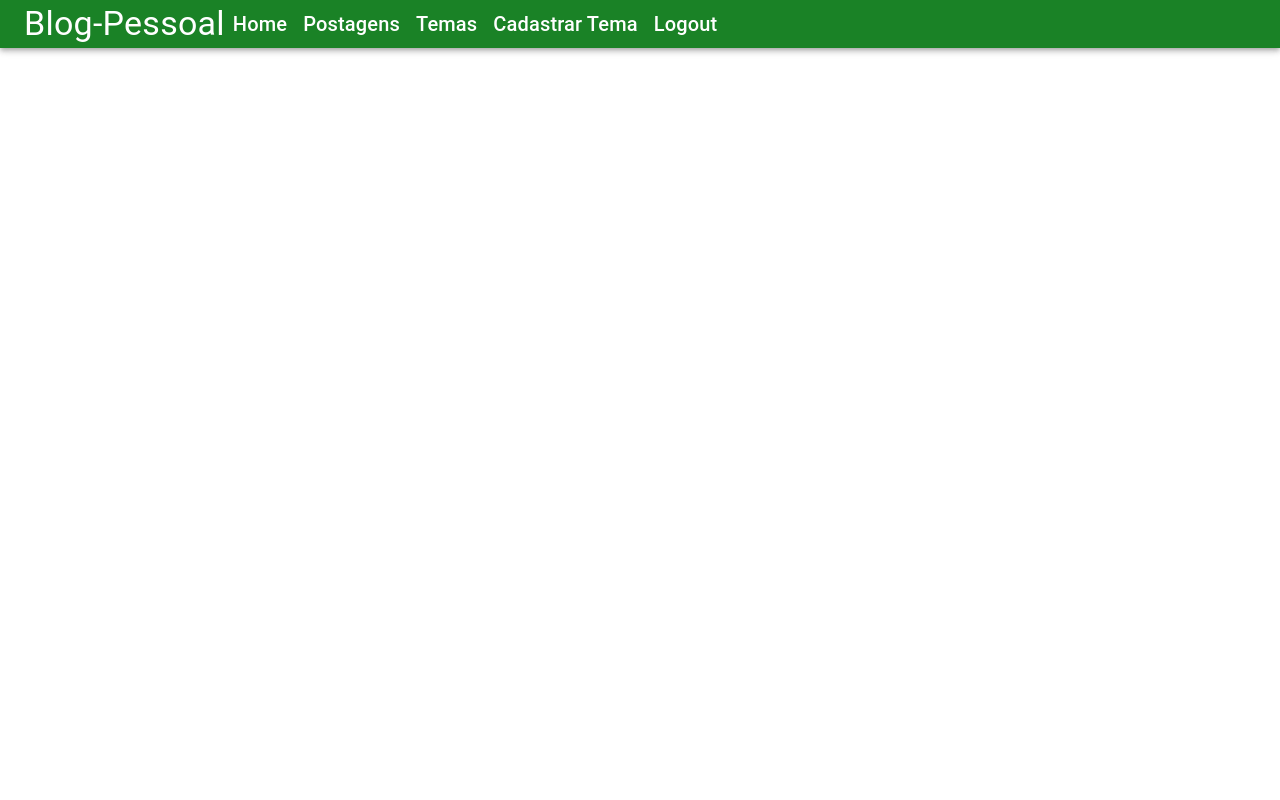
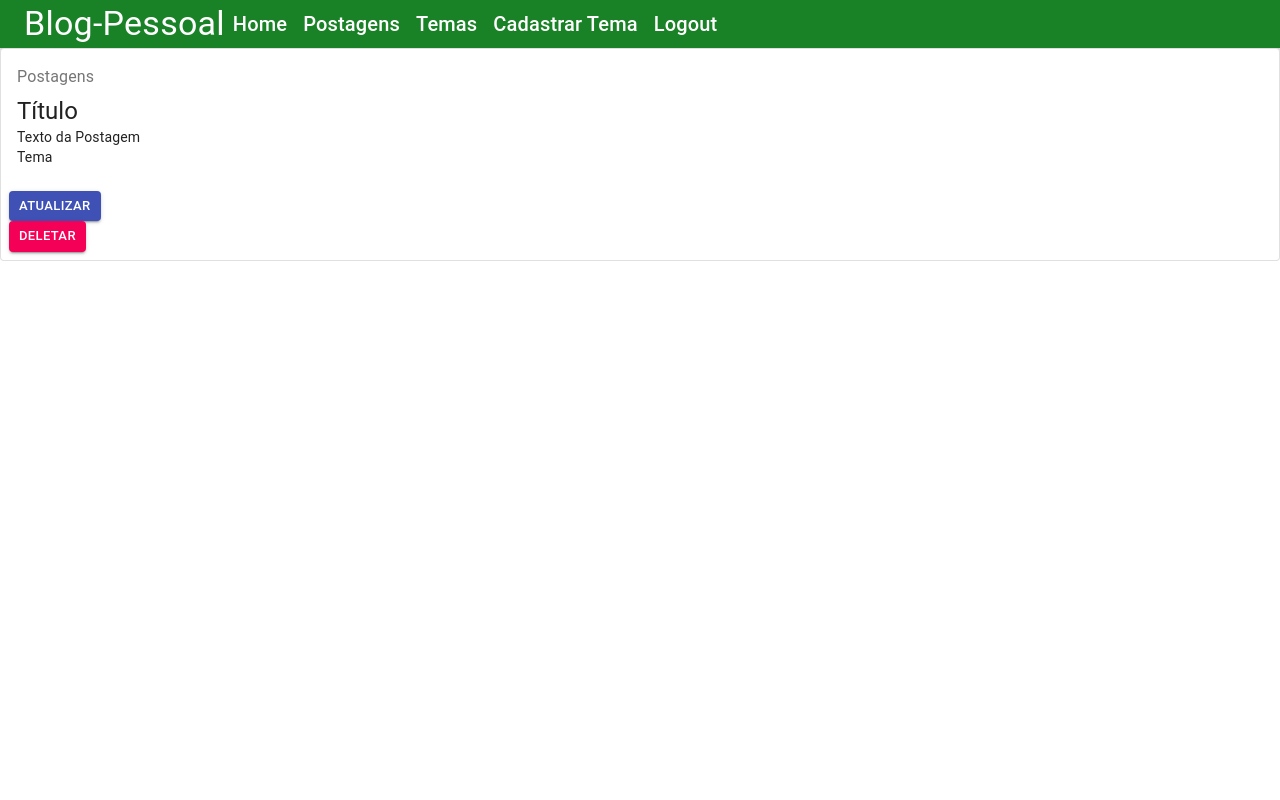
Before and after one commit to ProjectzJV/Blog-PessoalReact, a React (Create React App) app: page /postagens in a window 1280 px wide. Shown: the top 800 px of the page. Built offline with nearby package versions, Linux system fonts and the light colour scheme.

Commit message:
implementando temas e postagens

```diff
--- a/src/App.tsx
+++ b/src/App.tsx
@@ -6,6 +6,8 @@
 import Home from './pages/home/Home';
 import CadastroUsuario from './pages/cadastroUsuario/CadastroUsuario';
 import { BrowserRouter as Router, Routes, Route } from 'react-router-dom';
+import ListaPostagem from './components/postagens/listapostagem/ListaPostagem';
+import ListaTema from './components/temas/listatema/ListaTema';
 
 function App() {
   return (
@@ -17,6 +19,9 @@
           <Route path="/login" element={<Login />} />
           <Route path="/home" element={<Home />} />
           <Route path="/cadastrousuario" element={<CadastroUsuario />} />
+          <Route path="/postagens" element={<ListaPostagem />} />
+          <Route path="/temas" element={<ListaTema />} />
+
 
         </Routes>
       </div>
--- /dev/null
+++ b/src/components/postagens/listapostagem/ListaPostagem.css
@@ -0,0 +1,4 @@
+.text-decorator-none{
+    text-decoration: none;
+
+}
--- /dev/null
+++ b/src/components/postagens/listapostagem/ListaPostagem.tsx
@@ -0,0 +1,50 @@
+import React from 'react'
+import { Link } from 'react-router-dom'
+import { Box, Card, CardActions, CardContent, Button, Typography } from '@material-ui/core';
+import './ListaPostagem.css';
+
+function ListaPostagem() {
+
+  return (
+    <>
+      <Box m={2}>
+        <Card variant="outlined">
+          <CardContent>
+            <Typography color="textSecondary" gutterBottom>
+              Postagens
+            </Typography>
+            <Typography variant="h5" component="h2">
+              Título
+            </Typography>
+            <Typography variant="body2" component="p">
+              Texto da Postagem
+            </Typography>
+            <Typography variant="body2" component="p">
+              Tema
+            </Typography>
+          </CardContent>
+          <CardActions>
+            <Box display="flex" justifyContent="center" mb={1.5}>
+
+              <Link to="" className="text-decorator-none" >
+                <Box mx={1}>
+                  <Button variant="contained" className="marginLeft" size='small' color="primary" >
+                    atualizar
+                  </Button>
+                </Box>
+              </Link>
+              <Link to="" className="text-decorator-none">
+                <Box mx={1}>
+                  <Button variant="contained" size='small' color="secondary">
+                    deletar
+                  </Button>
+                </Box>
+              </Link>
+            </Box>
+          </CardActions>
+        </Card>
+      </Box>
+    </>)
+}
+
+export default ListaPostagem;
--- /dev/null
+++ b/src/components/postagens/tabpostagem/TabPostagem.css
@@ -0,0 +1,3 @@
+.titulo{
+  font-weight: bold;
+}
--- /dev/null
+++ b/src/components/postagens/tabpostagem/TabPostagem.tsx
@@ -0,0 +1,35 @@
+import React, {useState} from 'react'
+import { AppBar, Tab, Tabs, Typography, Box } from '@material-ui/core';
+import { TabContext, TabPanel } from '@material-ui/lab';
+import ListaPostagem from '../listapostagem/ListaPostagem';
+import './TabPostagem.css';
+
+
+function TabPostagem() {
+    const [value, setValue] = useState('1')
+    function handleChange(event: React.ChangeEvent<{}>, newValue: string){
+        setValue(newValue);
+    }
+  return (
+    <>
+      <TabContext value={value}>
+        <AppBar position="static">
+          <Tabs centered indicatorColor="secondary" onChange={handleChange}>
+            <Tab label="Todas as postagens" value="1"/>
+            <Tab label="Sobre-nós" value="2" />
+          </Tabs>
+        </AppBar>
+        <TabPanel value="1" >
+          <Box display="flex" flexWrap="wrap" justifyContent="center">
+            <ListaPostagem />
+          </Box>
+        </TabPanel>
+        <TabPanel value="2">
+          <Typography variant="h5" gutterBottom color="textPrimary" component="h5" align="center" className="titulo">Sobre-nós</Typography>
+          <Typography variant="body1" gutterBottom color="textPrimary" align="justify">Lorem ipsum, dolor sit amet consectetur adipisicing elit. Dignissimos ut eveniet natus totam et, voluptate dicta tempore alias, odio nobis non eius cupiditate minima inventore pariatur! Ipsum itaque consectetur voluptatibus. Lorem ipsum dolor sit amet consectetur adipisicing elit. Quo velit consequuntur suscipit fugiat, nam quis quod quaerat veritatis et, vel ratione beatae, facere neque! Quo animi porro voluptate saepe deleniti? Lorem ipsum dolor sit amet consectetur adipisicing elit. Inventore adipisci, officia aut quidem dolorum deserunt iure dolorem doloribus velit nobis quas consequatur at ullam odit, nesciunt est nulla nihil excepturi!</Typography>
+        </TabPanel>
+      </TabContext>
+    </>
+  );
+}
+export default TabPostagem;
--- /dev/null
+++ b/src/components/temas/listatema/ListaTema.css
@@ -0,0 +1,3 @@
+.text-decorator-none{
+    text-decoration: none;
+}
--- /dev/null
+++ b/src/components/temas/listatema/ListaTema.tsx
@@ -0,0 +1,46 @@
+import React from 'react'
+import { Link } from 'react-router-dom'
+import { Box, Card, CardActions, CardContent, Button, Typography } from '@material-ui/core';
+import './ListaTema.css';
+
+function ListaTema() {
+
+  return (
+    <>
+      <Box m={2} >
+        <Card variant="outlined">
+          <CardContent>
+            <Typography color="textSecondary" gutterBottom>
+              Tema
+            </Typography>
+            <Typography variant="h5" component="h2">
+              Minha descrição
+            </Typography>
+          </CardContent>
+          <CardActions>
+            <Box display="flex" justifyContent="center" mb={1.5} >
+
+              <Link to="" className="text-decorator-none">
+                <Box mx={1}>
+                  <Button variant="contained" className="marginLeft" size='small' color="primary" >
+                    atualizar
+                  </Button>
+                </Box>
+              </Link>
+              <Link to="" className="text-decorator-none">
+                <Box mx={1}>
+                  <Button variant="contained" size='small' color="secondary">
+                    deletar
+                  </Button>
+                </Box>
+              </Link>
+            </Box>
+          </CardActions>
+        </Card>
+      </Box>
+    </>
+  );
+}
+
+
+export default ListaTema;
--- a/src/pages/home/Home.tsx
+++ b/src/pages/home/Home.tsx
@@ -1,5 +1,6 @@
 import React from 'react';
 import {Typography, Box, Grid, Button} from '@mui/material';
+import TabPostagem from '../../components/postagens/tabpostagem/TabPostagem';
 import './Home.css';
 
 function Home() {
@@ -21,6 +22,7 @@
                     <img src="https://cdn.mensagenscomamor.com/content/images/m000573887.jpg?v=1&w=1080&h=1080" alt="" width="500px" height="500px" />
                 </Grid>
                 <Grid xs={12} className='postagens'>
+                    <TabPostagem />
                 </Grid>
             </Grid>
     </>
```
